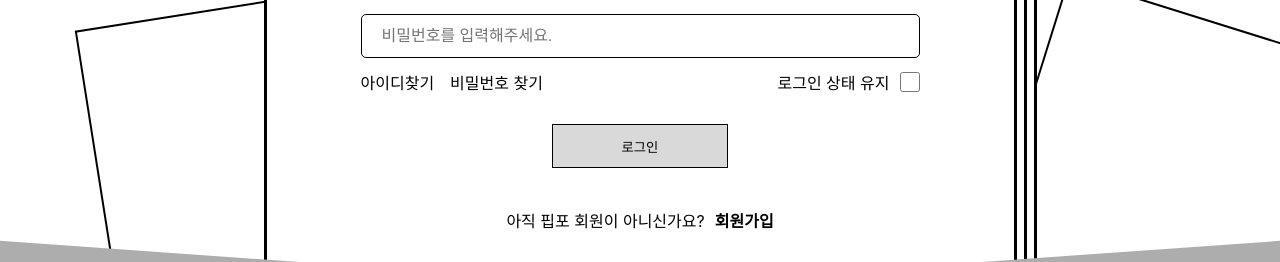
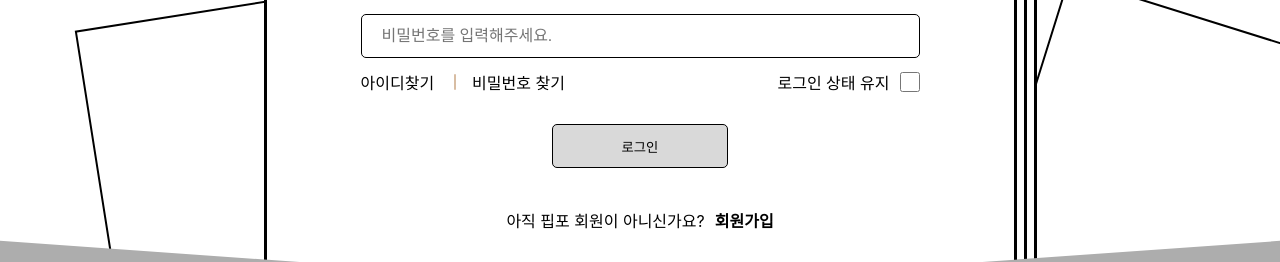
Before and after one commit to ffinal4/front-end, a React (Create React App) app: page /login in a window 1280 px wide. Shown: the part 547-809 px from the top of the page. Built offline with nearby package versions, Linux system fonts and the light colour scheme; no server answers; a web font is replaced by a local one.

Commit message:
PEEP-32 <Button style border-radius 추가>

```diff
--- a/src/components/common/Header.tsx
+++ b/src/components/common/Header.tsx
@@ -29,7 +29,7 @@ const Header = () => {
           >
             로그인
           </LoginLink>
-          <Button />
+          <BoxContainer />
           <SignupLink onClick={() => navigate("/signup")}>회원가입</SignupLink>
         </LinkContainer>
       </HeaderContainer>
@@ -77,7 +77,7 @@ const Logo = styled.img`
 
 const LogoTitle = styled.img``;
 
-const Button = styled.div`
+export const BoxContainer = styled.div`
   width: 2px;
   height: 16px;
   background-color: #d8bda3;
--- a/src/pages/LoginPage.tsx
+++ b/src/pages/LoginPage.tsx
@@ -6,6 +6,7 @@ import { StBasicButton } from "../styles/BasicButton";
 import { useNavigate } from "react-router-dom";
 import { StBasicInput } from "../styles/BasicInput";
 import { postLoginApi } from "../api/users";
+import { BoxContainer } from "../components/common/Header";
 
 const LoginPage = () => {
   const navigate = useNavigate();
@@ -70,6 +71,7 @@ const LoginPage = () => {
           <SecondContainer>
             <SearchContainer>
               <SearchId>아이디찾기</SearchId>
+              <BoxContainer />
               <SearchPw>비밀번호 찾기</SearchPw>
             </SearchContainer>
             <LoginStateContainer>
@@ -98,10 +100,9 @@ const LoginPage = () => {
           </SignUpContainer>
         </LogInForm>
       </LoginContainer>
-      <BoxConatainer>
-        <FirstBoxContainer />
-        <SecondBoxContainer />
-      </BoxConatainer>
+
+      <FirstBoxContainer />
+      <SecondBoxContainer />
 
       <FooterContainer>
         <FirstFooter>
@@ -203,16 +204,29 @@ const EmailInputContainer = styled.div`
 const PwInputContainer = styled.div`
   /* border: 1px solid blue; */
 `;
+
+const SearchContainer = styled.div`
+  /* border: 1px solid red; */
+  height: 24px;
+  display: flex;
+  align-items: center;
+  font-size: 16px;
+`;
+
 const SearchId = styled.span`
   /* border: 1px solid black; */
+  height: 24px;
   cursor: pointer;
   font-size: 16px;
+  font-family: Pretendard;
 `;
+
 const SearchPw = styled.span`
   /* border: 1px solid black; */
   cursor: pointer;
   padding-left: 16px;
   font-size: 16px;
+  height: 24px;
 `;
 const MaintainLogin = styled.span`
   /* border: 1px solid black; */
@@ -225,10 +239,7 @@ const SecondContainer = styled.div`
   margin: auto;
   justify-content: space-between;
 `;
-const SearchContainer = styled.div`
-  /* border: 1px solid red; */
-  width: 200px;
-`;
+
 const LoginStateContainer = styled.div`
   display: flex;
   align-items: center;
--- a/src/styles/BasicButton.ts
+++ b/src/styles/BasicButton.ts
@@ -9,6 +9,7 @@ export const StBasicButton = styled.button<{ buttonColor: string }>`
   width: 176px;
   height: 44px;
   border: 1px solid #000;
+  border-radius: 5px;
   background-color: ${(props) => props.buttonColor};
   cursor: pointer;
 `;
```
